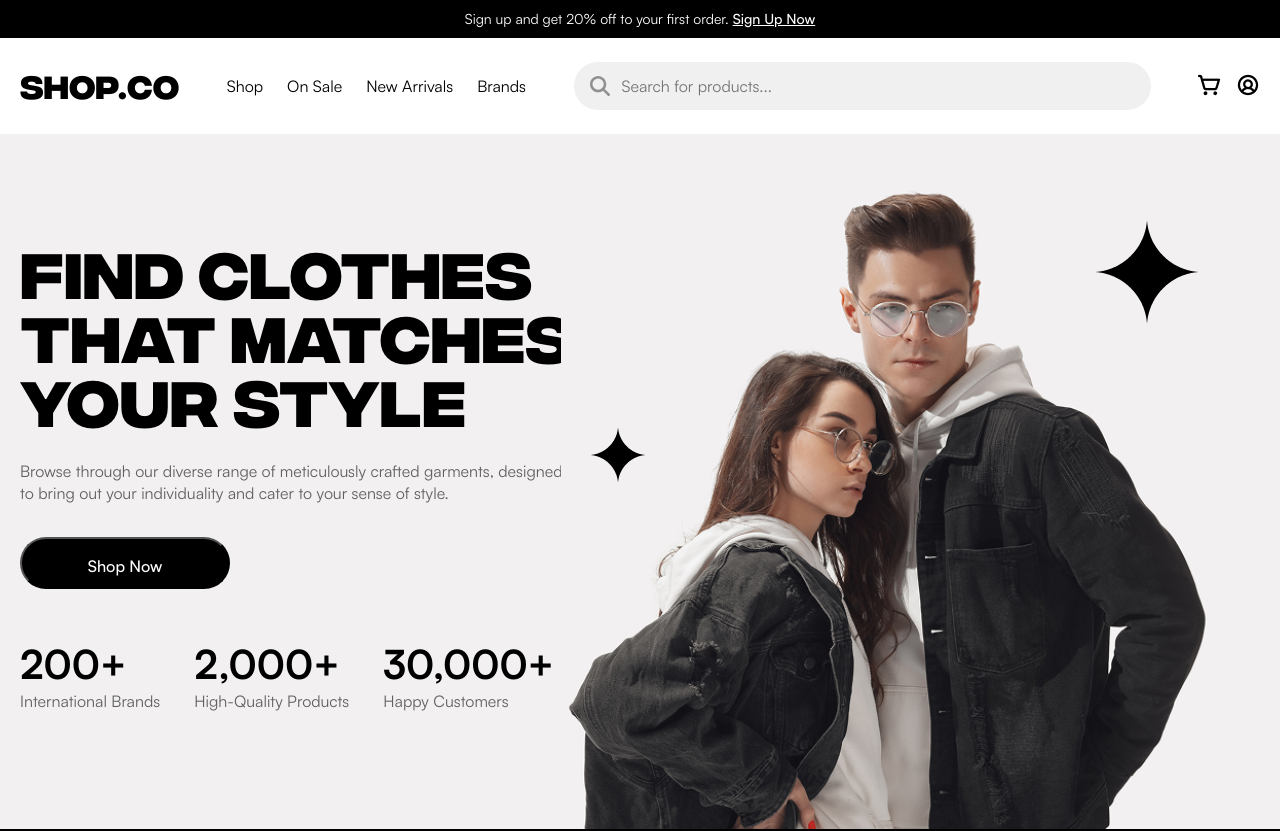
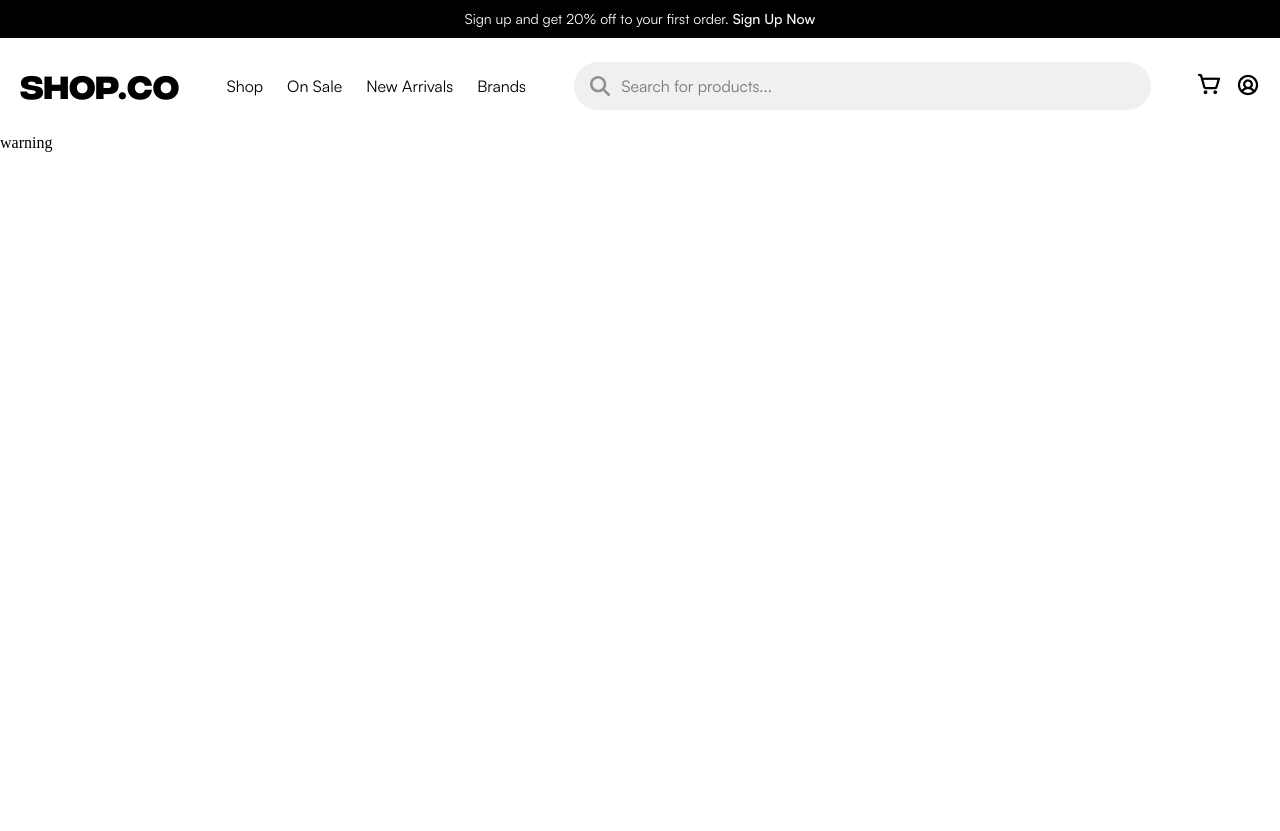
Before and after one commit to MakhmudNunu/SHOP.CO, a React (Create React App) app: page /cart in a window 1280 px wide. Shown: the top 831 px of the page. After the commit the page ends 800 px from the top, so only its background shows below. Built offline with nearby package versions, Linux system fonts and the light colour scheme.

Commit message:
second-commit

```diff
--- a/package.json
+++ b/package.json
@@ -8,6 +8,7 @@
     "cra-template": "1.2.0",
     "react": "^19.0.0",
     "react-dom": "^19.0.0",
+    "react-router-dom": "^7.1.5",
     "react-scripts": "5.0.1",
     "sass": "^1.83.4"
   },
--- a/src/App.js
+++ b/src/App.js
@@ -1,11 +1,16 @@
 import Header from './components/Header/Header';
 import Homepage from './components/Homepage/Homepage';
+import Cart from './components/Cart/Cart';
+import { Route, Routes } from 'react-router-dom';
 
 function App() {
   return (
     <>
       <Header />
-      <Homepage />
+      <Routes>
+        <Route path="/" element={<Homepage />} />
+        <Route path="/cart" element={<Cart />} />
+      </Routes>
     </>
   );
 }
--- /dev/null
+++ b/src/components/Cart/Cart.jsx
@@ -0,0 +1,11 @@
+import React from 'react'
+
+const Cart = () => {
+  return (
+    <section>
+      <p>warning</p>
+    </section>
+  )
+}
+
+export default Cart
--- a/src/components/Header/Header.jsx
+++ b/src/components/Header/Header.jsx
@@ -1,6 +1,7 @@
 import React from 'react'
 import cart from '../../assets/images/Frame.png'
 import profile from '../../assets/images/Frame2.png'
+import { Link } from 'react-router-dom'
 import { FontAwesomeIcon } from '@fortawesome/react-fontawesome'
 import { faSearch } from '@fortawesome/free-solid-svg-icons'
 import './Header.scss'
@@ -9,7 +10,7 @@ const Header = () => {
   return (
     <header className="header">
         <div className="header__top">
-            <p>Sign up and get 20% off to your first order. <a href="">Sign Up Now</a></p>
+            <p>Sign up and get 20% off to your first order. <span>Sign Up Now</span></p>
         </div>
         <div className="container">
             <div className="header__menu">
@@ -25,9 +26,11 @@ const Header = () => {
                     <input type="text" placeholder='Search for products...' />
                 </div>
                 <div className="header__buttons">
-                    <button>
-                        <img src={cart} alt="" />
-                    </button>
+                    <Link to="/cart">
+                        <button>
+                            <img src={cart} alt="Cart" />
+                        </button>
+                    </Link>
                     <button>
                         <img src={profile} alt="" />
                     </button>
--- a/src/components/Header/Header.scss
+++ b/src/components/Header/Header.scss
@@ -14,7 +14,7 @@
         font-weight: 400;
         font-size: 14px;
         color: #fff;
-        a {
+        span {
             color: white;
             font-weight: 500;
         }
@@ -32,6 +32,7 @@
             font-size: 32px;
             color: #000;
             margin-bottom: 5px;
+            text-decoration: none;
         }
         ul {
             display: flex;
--- a/src/index.js
+++ b/src/index.js
@@ -1,10 +1,13 @@
 import React from 'react';
 import ReactDOM from 'react-dom/client';
+import { BrowserRouter } from 'react-router-dom';
 import App from './App';
 
 const root = ReactDOM.createRoot(document.getElementById('root'));
 root.render(
   <React.StrictMode>
-    <App />
+    <BrowserRouter>
+      <App />
+    </BrowserRouter>
   </React.StrictMode>
 );
```
Also changed, not shown: src/components/Cart/Cart.scss (added), 1 other file (tests, documents, lock files or other folders).
